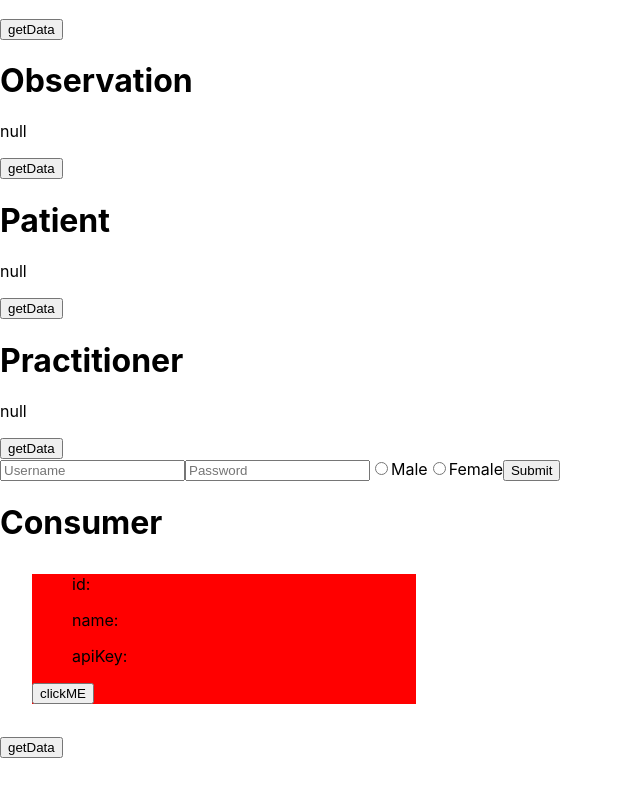
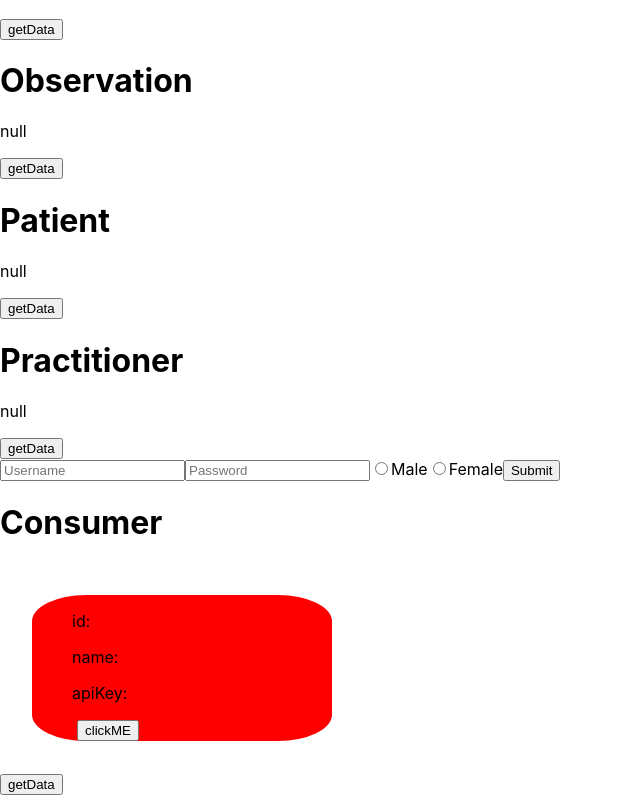
Before and after one commit to AfterSurf/Clinical-Data-Lab-FrontEnd, a React (Create React App) app: page / in a window 1280 px wide. Shown: the part 374-1169 px from the top of the page, without its empty margins (0-640 px from the left). Before the commit the page ends 1132 px from the top, so only its background shows below. Built offline with nearby package versions, Linux system fonts and the light colour scheme.

Commit message:
added flexbox

```diff
--- a/src/components/Consumer.tsx
+++ b/src/components/Consumer.tsx
@@ -1,3 +1,6 @@
+// https://css-tricks.com/considerations-styling-modal/
+
+
 import React, { useState } from "react";
 import "./consumer.css"
 require('dotenv').config()
@@ -36,12 +39,12 @@ function Consumer() {
 
     {consumerData.map((element) => {<li>{element[0]}</li>})}
 
-    const Test = (<div> {consumerData.map(station => (
+    const Test = (<div className="consumerHead"> {consumerData.map(station => (
       <div className="consumer" key={station[0]}>
         <ul>id: {station[0]}</ul>
         <ul>name: {station[1]}</ul>
         <ul>apiKey: {station[2]}</ul>
-        <button onClick={() => display() }>clickME</button>
+        <button className="consumerButton"  onClick={() => display() }>clickME</button>
       </div>
     ))} </div>)
 
--- a/src/components/consumer.css
+++ b/src/components/consumer.css
@@ -1,6 +1,18 @@
 .consumer {
     background-color: red;
     margin: 2rem;
-    min-width: 20rem;
+    min-width: 18rem;
     width: 30%;
+    border-radius: 18%;
+
 }
+
+.consumerHead {
+    display: flex;
+    width: 1000px;
+    flex-wrap: wrap;
+}
+
+.consumerButton {
+    margin-left: 15%;
+}
```
